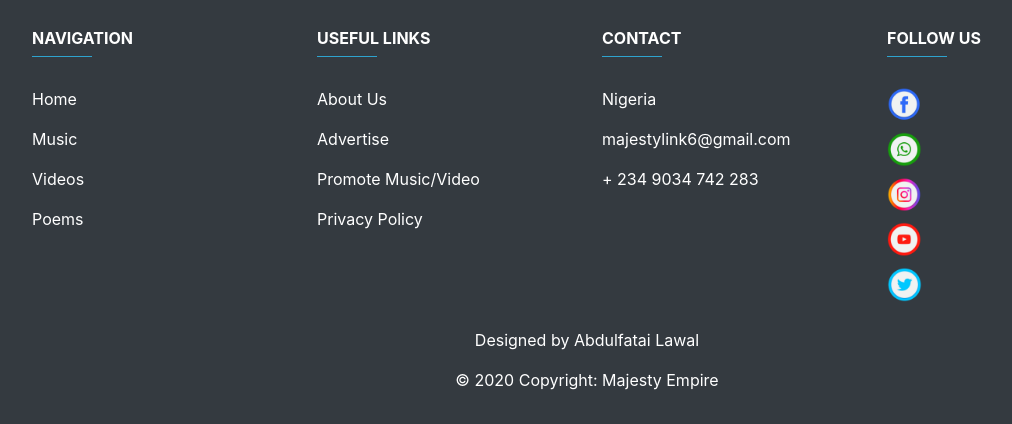
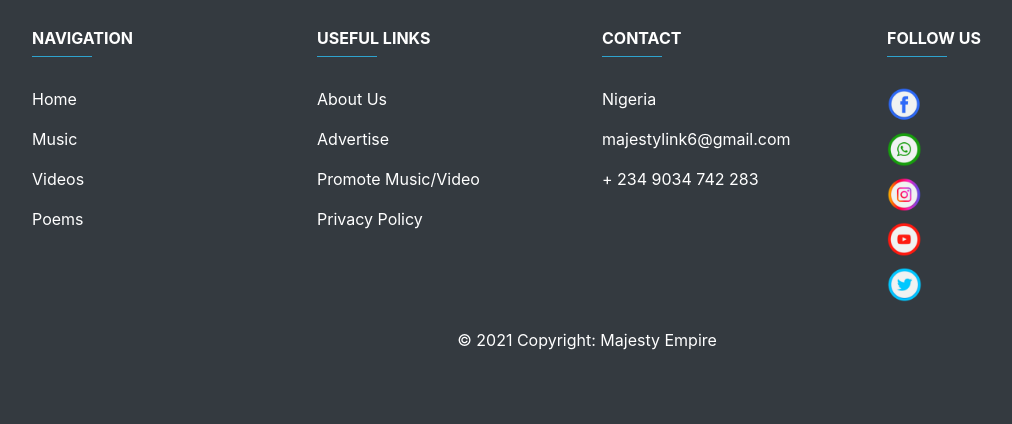
Before and after one commit to majestylink/Majesty-Link, a Django app: page /about-us/ in a window 1280 px wide. Shown: the part 442-866 px from the top of the page, without its empty margins (53-1065 px from the left). After the commit the page ends 792 px from the top, so only its background shows below. Run offline with Django 3.2, Linux system fonts and the light colour scheme; some libraries are stand-ins or nearby versions.

Commit message:
Update base.html

```diff
--- a/home/templates/base.html
+++ b/home/templates/base.html
@@ -163,8 +163,8 @@
 
   <!-- Copyright -->
   <div class="gridcol footer-copyright text-center py-3">
-    <p>Designed by Abdulfatai Lawal</p>
-    <p>© 2020 Copyright: Majesty Empire</p>
+
+    <p>© 2021 Copyright: Majesty Empire</p>
   </div>
   <!-- Copyright -->
 
```
